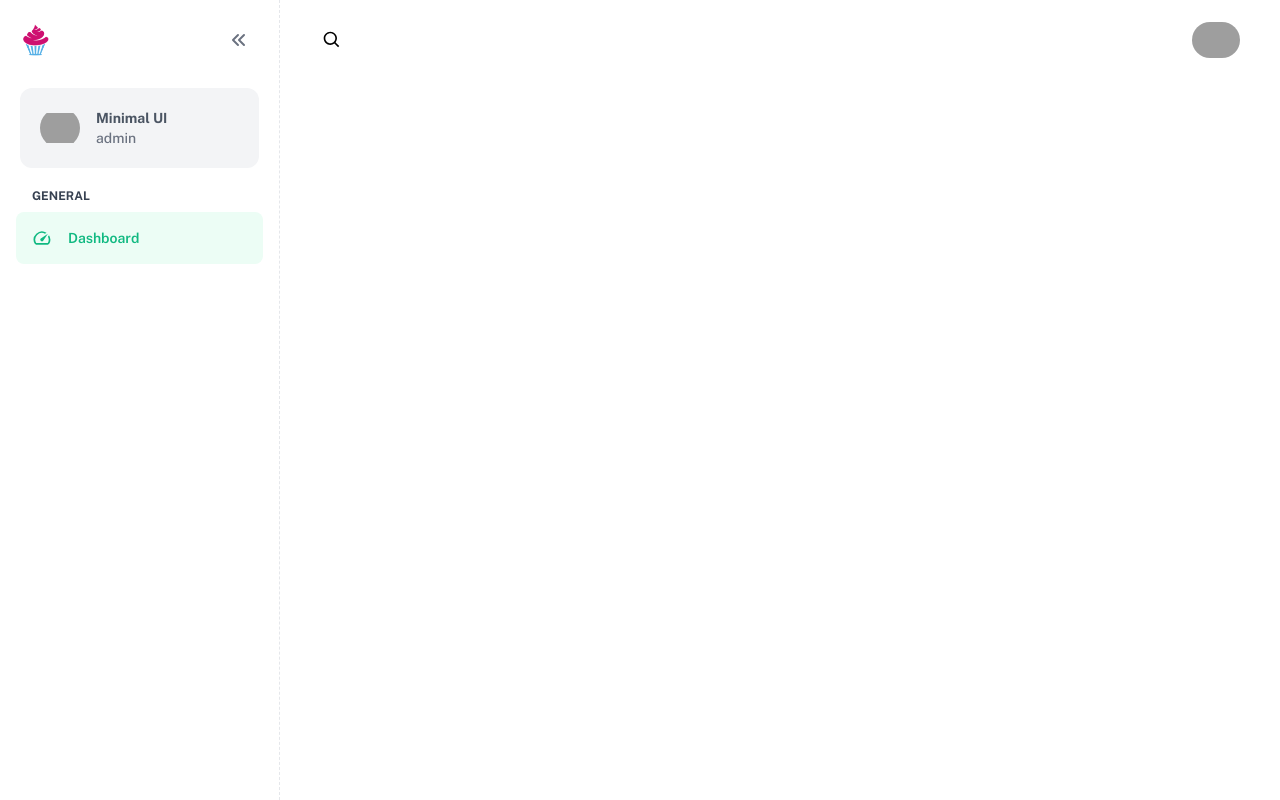
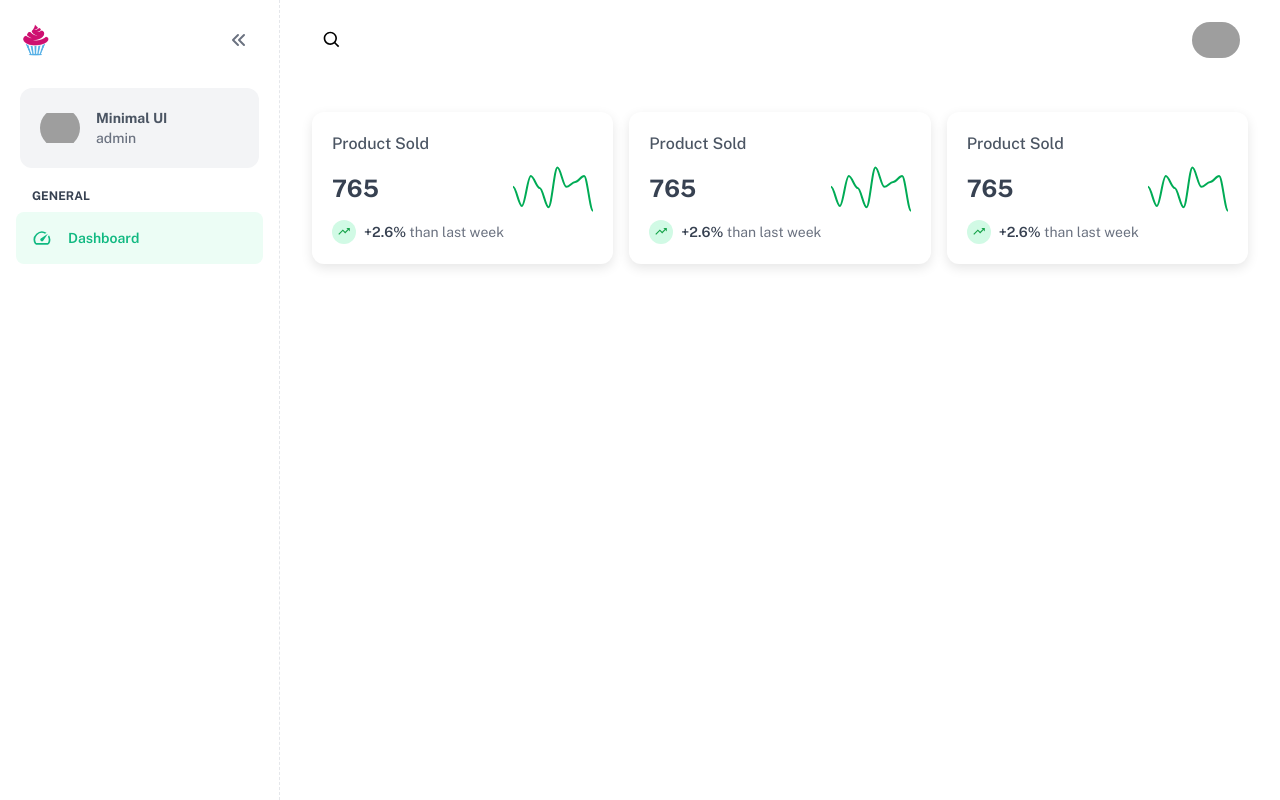
Before and after one commit to rhythmsaha/cakespace-admin-dashboard, a Next.js app: page / in a window 1280 px wide. Built offline with nearby package versions, Linux system fonts and the light colour scheme; grey boxes are pictures that could not be loaded.

Commit message:
client side

```diff
--- a/components/Header/SearchBar.js
+++ b/components/Header/SearchBar.js
@@ -7,7 +7,7 @@ const SearchBar = ({ onClose }) => {
     const ref = useRef();
 
     useClickAway(ref, () => {
-        onClose(false);
+        onClose();
     });
 
     return (
--- a/components/Header/index.js
+++ b/components/Header/index.js
@@ -5,9 +5,11 @@ import { BiSearch } from "react-icons/bi";
 import Avatar from "../ui/Avatar";
 import SearchBar from "./SearchBar";
 import { AnimatePresence } from "framer-motion";
+import { useWindowSize } from "react-use";
 
 function Header() {
     const [showSearchBar, setShowSearchBar] = useState(false);
+    const { width } = useWindowSize();
 
     const openSearchBar = () => {
         setShowSearchBar(true);
@@ -19,14 +21,16 @@ function Header() {
 
     return (
         <>
-            <AnimatePresence>{showSearchBar && <SearchBar onClose={setShowSearchBar} />}</AnimatePresence>
+            <AnimatePresence>{showSearchBar && <SearchBar onClose={closeSearchBarHandler} />}</AnimatePresence>
 
             <header className="sticky top-0 px-4 h-20 flex items-center justify-between lg:px-8">
                 {!showSearchBar && (
                     <div className="flex gap-2">
-                        <button className="h-10 w-10 flex lg:hidden items-center justify-center hover:bg-gray-100 transition rounded-full active:bg-gray-200">
-                            <AiOutlineMenu className="text-xl" />
-                        </button>
+                        {width < 1200 && (
+                            <button className="h-10 w-10 flex items-center justify-center hover:bg-gray-100 transition rounded-full active:bg-gray-200">
+                                <AiOutlineMenu className="text-xl" />
+                            </button>
+                        )}
 
                         <button
                             className="h-10 w-10 flex items-center justify-center hover:bg-gray-100 transition rounded-full active:bg-gray-200"
--- a/components/layouts/DashboardLayout.js
+++ b/components/layouts/DashboardLayout.js
@@ -1,10 +1,21 @@
+import { useEffect, useState } from "react";
+import { useWindowSize } from "react-use";
 import Header from "../Header";
 import Sidebar from "../sidebar";
 
 const DashboardLayout = ({ children }) => {
+    const [loading, setLoading] = useState(true);
+    const { width } = useWindowSize();
+
+    useEffect(() => {
+        setLoading(false);
+    }, []);
+
+    if (loading) return;
+
     return (
-        <section className=" flex overflow-hidden h-screen">
-            <Sidebar />
+        <section className="flex overflow-hidden h-screen">
+            {width >= 1200 && <Sidebar />}
 
             <main className="flex-1 overflow-auto relative">
                 <Header />
--- a/pages/_app.js
+++ b/pages/_app.js
@@ -2,6 +2,5 @@ import "../styles/globals.css";
 
 export default function MyApp({ Component, pageProps }) {
     const getLayout = Component.getLayout || ((page) => page);
-
     return getLayout(<Component {...pageProps} />);
 }
--- a/pages/index.js
+++ b/pages/index.js
@@ -1,4 +1,5 @@
 import Head from "next/head";
+import { BiTrendingUp } from "react-icons/bi";
 import DashboardLayout from "../components/layouts/DashboardLayout";
 import Chart from "../components/ui/Chart";
 
@@ -55,8 +56,12 @@ const data = {
         },
     },
 
-    height: 80,
-    width: 120,
+    height: 50,
+    width: 80,
+};
+
+Home.getLayout = function getLayout(page) {
+    return <DashboardLayout>{page}</DashboardLayout>;
 };
 
 function Home() {
@@ -67,26 +72,86 @@ function Home() {
             </Head>
 
             <section>
-                <section className="grid gap-4 w-full grid-cols-3"></section>
+                <section className="grid gap-4 w-full lg:grid-cols-3">
+                    <div className="bg-white rounded-xl shadow-1 p-5 flex items-center justify-between">
+                        <div className="space-y-4">
+                            <h4 className="text-gray-600 font-medium">Product Sold</h4>
+                            <h2 className="text-2xl font-bold text-gray-700">765</h2>
+
+                            <div className="flex items-center gap-2 text-sm">
+                                <span className="bg-emerald-100 inline-flex items-center justify-center rounded-full h-6 w-6 text-sm text-green-600">
+                                    <BiTrendingUp className="" />
+                                </span>
+
+                                <p className="text-gray-500">
+                                    <span className="font-semibold text-gray-700">+2.6% </span> than last week
+                                </p>
+                            </div>
+                        </div>
+                        <div>
+                            <Chart
+                                options={data.options}
+                                series={data.series1}
+                                type="line"
+                                width={data.width}
+                                height={data.height}
+                            />
+                        </div>
+                    </div>
+                    <div className="bg-white rounded-xl shadow-1 p-5 flex items-center justify-between">
+                        <div className="space-y-4">
+                            <h4 className="text-gray-600 font-medium">Product Sold</h4>
+                            <h2 className="text-2xl font-bold text-gray-700">765</h2>
+
+                            <div className="flex items-center gap-2 text-sm">
+                                <span className="bg-emerald-100 inline-flex items-center justify-center rounded-full h-6 w-6 text-sm text-green-600">
+                                    <BiTrendingUp className="" />
+                                </span>
+
+                                <p className="text-gray-500">
+                                    <span className="font-semibold text-gray-700">+2.6% </span> than last week
+                                </p>
+                            </div>
+                        </div>
+                        <div>
+                            <Chart
+                                options={data.options}
+                                series={data.series1}
+                                type="line"
+                                width={data.width}
+                                height={data.height}
+                            />
+                        </div>
+                    </div>
+                    <div className="bg-white rounded-xl shadow-1 p-5 flex items-center justify-between">
+                        <div className="space-y-4">
+                            <h4 className="text-gray-600 font-medium">Product Sold</h4>
+                            <h2 className="text-2xl font-bold text-gray-700">765</h2>
+
+                            <div className="flex items-center gap-2 text-sm">
+                                <span className="bg-emerald-100 inline-flex items-center justify-center rounded-full h-6 w-6 text-sm text-green-600">
+                                    <BiTrendingUp className="" />
+                                </span>
+
+                                <p className="text-gray-500">
+                                    <span className="font-semibold text-gray-700">+2.6% </span> than last week
+                                </p>
+                            </div>
+                        </div>
+                        <div>
+                            <Chart
+                                options={data.options}
+                                series={data.series1}
+                                type="line"
+                                width={data.width}
+                                height={data.height}
+                            />
+                        </div>
+                    </div>
+                </section>
             </section>
         </>
     );
 }
 
-Home.getLayout = function getLayout(page) {
-    return <DashboardLayout>{page}</DashboardLayout>;
-};
-
 export default Home;
-
-{
-    /* <div>
-<Chart
-    options={data.options}
-    series={data.series1}
-    type="line"
-    width={data.width}
-    height={data.height}
-/>
-</div> */
-}
```
